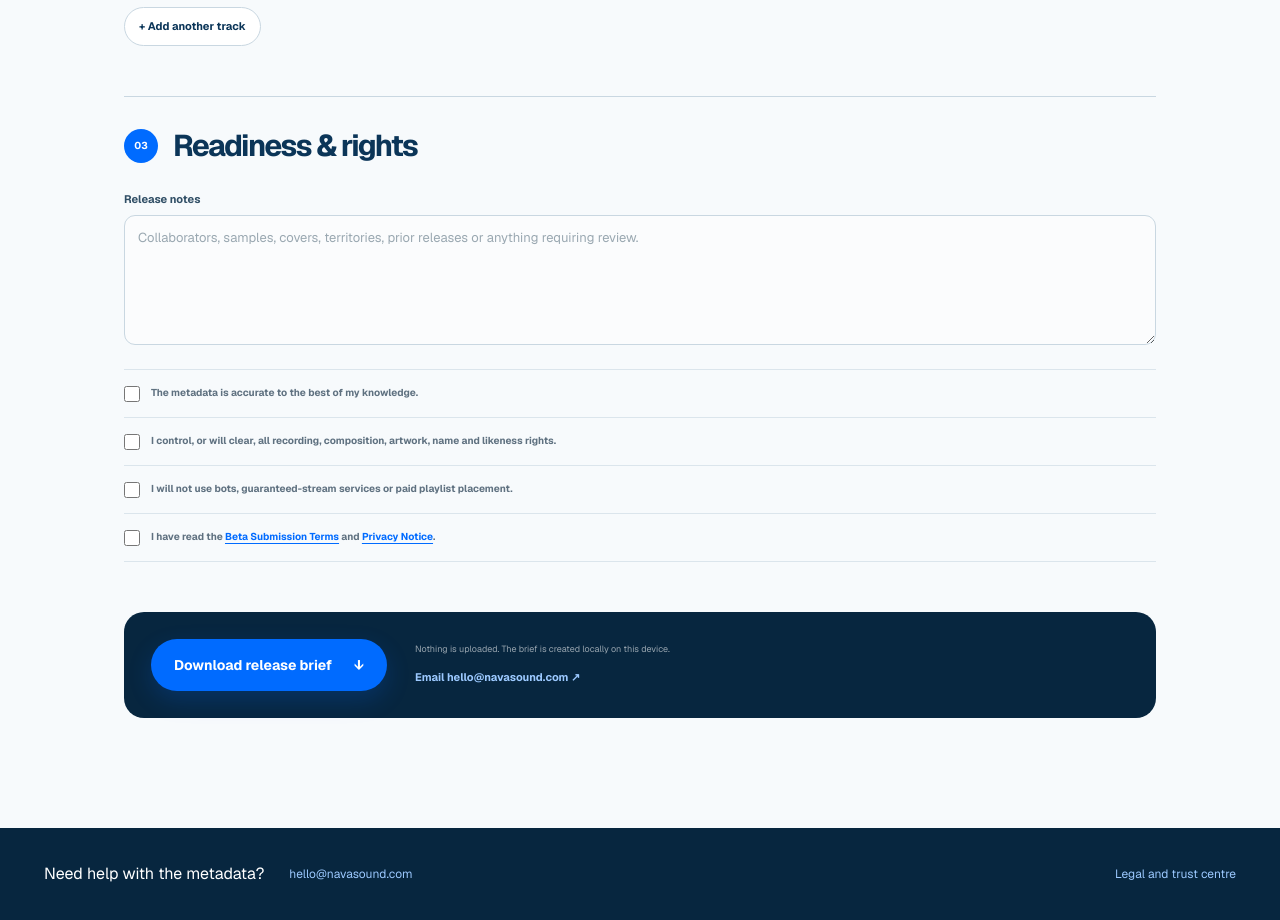
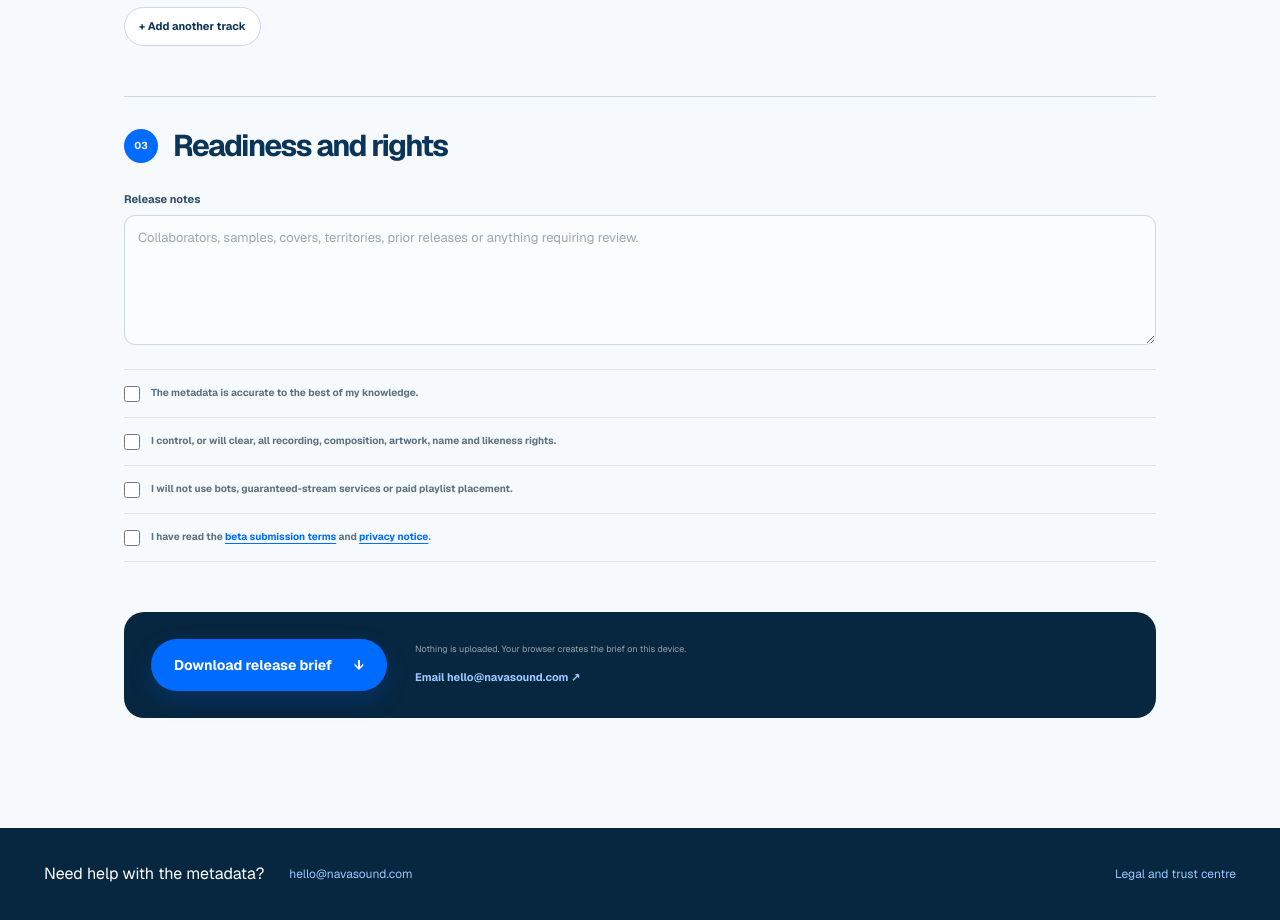
Before and after one commit to mehdiamiry40/navasound, a Next.js app: page /release in a window 1280 px wide. Shown: the part 1660-2580 px from the top of the page. Built offline with nearby package versions, Linux system fonts and the light colour scheme.

Commit message:
Rewrite release form copy with Unslop pass

```diff
--- a/src/app/release/release-brief-form.tsx
+++ b/src/app/release/release-brief-form.tsx
@@ -50,7 +50,7 @@ export default function ReleaseBriefForm() {
     const form = new FormData(event.currentTarget);
     const releaseTitle = String(form.get("releaseTitle") || "Untitled release").trim();
     const lines = [
-      "NAVASOUND — BETA RELEASE BRIEF",
+      "NAVASOUND BETA RELEASE BRIEF",
       `Generated: ${new Date().toISOString()}`,
       "",
       "RELEASE",
@@ -149,20 +149,20 @@ export default function ReleaseBriefForm() {
       </section>
 
       <section className="release-form-section">
-        <div className="release-section-heading"><span>03</span><h2>Readiness &amp; rights</h2></div>
+        <div className="release-section-heading"><span>03</span><h2>Readiness and rights</h2></div>
         <label className="notes-field"><span>Release notes</span><textarea name="notes" rows={5} placeholder="Collaborators, samples, covers, territories, prior releases or anything requiring review." /></label>
         <div className="release-declarations">
           <label className="rights-check"><input type="checkbox" required /><span>The metadata is accurate to the best of my knowledge.</span></label>
           <label className="rights-check"><input type="checkbox" required /><span>I control, or will clear, all recording, composition, artwork, name and likeness rights.</span></label>
           <label className="rights-check"><input type="checkbox" required /><span>I will not use bots, guaranteed-stream services or paid playlist placement.</span></label>
-          <label className="rights-check"><input type="checkbox" required /><span>I have read the <Link href="/legal/beta">Beta Submission Terms</Link> and <Link href="/legal/privacy">Privacy Notice</Link>.</span></label>
+          <label className="rights-check"><input type="checkbox" required /><span>I have read the <Link href="/legal/beta">beta submission terms</Link> and <Link href="/legal/privacy">privacy notice</Link>.</span></label>
         </div>
       </section>
 
       <div className="release-submit">
         <button className="button button-primary" type="submit">Download release brief <span aria-hidden="true">↓</span></button>
         <div>
-          <p aria-live="polite">{downloaded ? "Brief downloaded. Review it, then email it to NavaSound." : "Nothing is uploaded. The brief is created locally on this device."}</p>
+          <p aria-live="polite">{downloaded ? "Brief downloaded. Check it, then email it to NavaSound." : "Nothing is uploaded. Your browser creates the brief on this device."}</p>
           <a href="mailto:hello@navasound.com?subject=NavaSound%20beta%20release%20brief">Email hello@navasound.com ↗</a>
         </div>
       </div>
```
